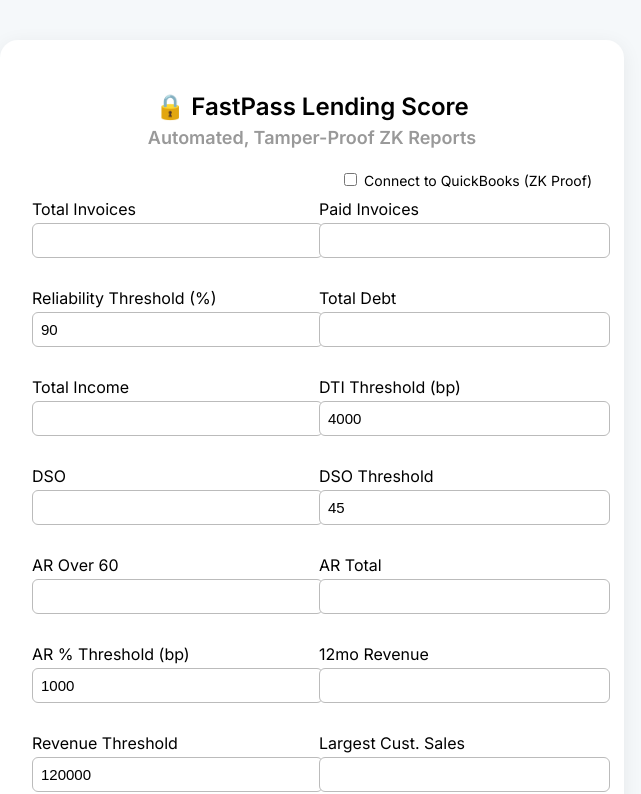
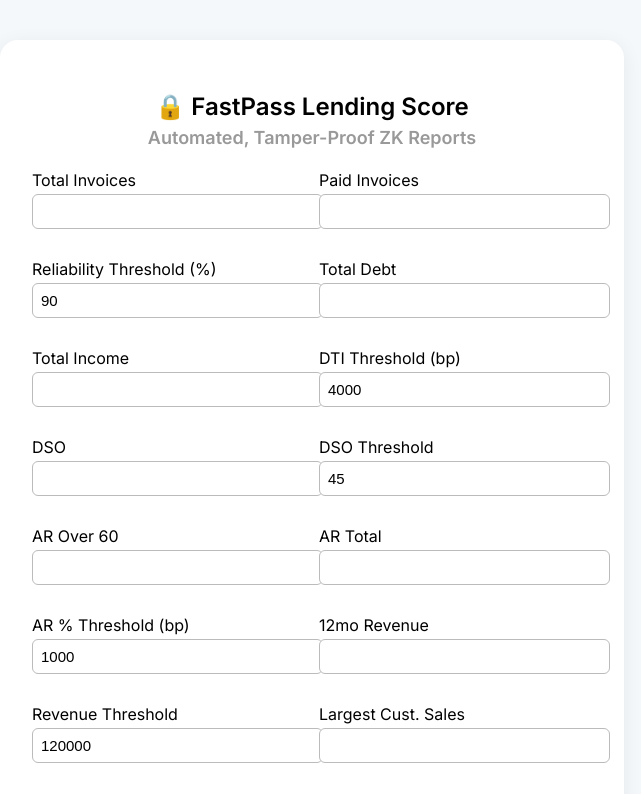
Before and after one commit to Lpierzina/zkInvoiceFactoring, a React (Create React App) app in the folder frontend2/: page / in a window 1280 px wide. Shown: the top 794 px of the page, without its empty margins (328-969 px from the left). Built offline with nearby package versions, Linux system fonts and the light colour scheme.

Commit message:
100 percent zk proofs

```diff
--- a/frontend2/src/App.js
+++ b/frontend2/src/App.js
@@ -1,35 +1,33 @@
-import React, { useState} from "react";
+import React, { useState, useEffect } from "react";
 
 const API_URL = "https://zkinvoice-backend-f15c33da94bc.herokuapp.com/api/prove-reliability";
 
-
-
 export default function App() {
+  // Expanded state for ALL 6 ZK checks
   const [inputs, setInputs] = useState({
     total_invoices: "",
     paid_invoices: "",
     threshold_percent: 90,
     total_debt: "",
     total_income: "",
-    dti_threshold_bp: 4000,
+    dti_threshold_bp: 4000,             // 40.00%
     dso: "",
     dso_threshold: 45,
     ar_over60: "",
     ar_total: "",
-    ar_pct_threshold_bp: 1000,
+    ar_pct_threshold_bp: 1000,          // 10.00%
     revenue12mo: "",
-    revenue_threshold: 120000,
+    revenue_threshold: 120000,          // $120,000 (12mo)
     largest_cust_sales: "",
     total_sales: "",
-    concentration_threshold_bp: 5000
+    concentration_threshold_bp: 5000    // 50.00%
   });
 
   const [loading, setLoading] = useState(false);
   const [proof, setProof] = useState(null);
   const [error, setError] = useState(null);
-  const [manualMode, setManualMode] = useState(true);
 
-  // Update input fields
+  // === Update input fields ===
   function handleChange(e) {
     setInputs((prev) => ({
       ...prev,
@@ -37,109 +35,13 @@
     }));
   }
 
-  // Manual logic for lender score
-  function calculateManualScorecard(values) {
-    const total_invoices = Number(values.total_invoices);
-    const paid_invoices = Number(values.paid_invoices);
-    const threshold_percent = Number(values.threshold_percent);
-    const total_debt = Number(values.total_debt);
-    const total_income = Number(values.total_income);
-    const dti_threshold_bp = Number(values.dti_threshold_bp);
-    const dso = Number(values.dso);
-    const dso_threshold = Number(values.dso_threshold);
-    const ar_over60 = Number(values.ar_over60);
-    const ar_total = Number(values.ar_total);
-    const ar_pct_threshold_bp = Number(values.ar_pct_threshold_bp);
-    const revenue12mo = Number(values.revenue12mo);
-    const revenue_threshold = Number(values.revenue_threshold);
-    const largest_cust_sales = Number(values.largest_cust_sales);
-    const total_sales = Number(values.total_sales);
-    const concentration_threshold_bp = Number(values.concentration_threshold_bp);
-
-    // Checks
-    const pctPaid = total_invoices > 0 ? (paid_invoices / total_invoices) * 100 : 0;
-    const reliable = pctPaid >= threshold_percent;
-    const dti = total_income > 0 ? (total_debt / total_income) * 10000 : 0; // basis points
-    const dtiPass = dti <= dti_threshold_bp;
-    const dsoPass = dso <= dso_threshold;
-    const ar_pct = ar_total > 0 ? (ar_over60 / ar_total) * 10000 : 0;
-    const arAgingPass = ar_pct <= ar_pct_threshold_bp;
-    const revenuePass = revenue12mo >= revenue_threshold;
-    const concentration = total_sales > 0 ? (largest_cust_sales / total_sales) * 10000 : 0;
-    const concentrationPass = concentration <= concentration_threshold_bp;
-
-    // Explanation
-    const criteria = [
-      {
-        key: "reliable",
-        label: "Invoice Reliability",
-        pass: reliable,
-        explanation: reliable
-          ? "Paid invoices meet threshold."
-          : "Paid invoices below threshold."
-      },
-      {
-        key: "dti",
-        label: "Debt-to-Income",
-        pass: dtiPass,
-        explanation: dtiPass
-          ? "DTI ratio is within safe bounds."
-          : "DTI ratio is too high."
-      },
-      {
-        key: "dso",
-        label: "DSO",
-        pass: dsoPass,
-        explanation: dsoPass
-          ? "DSO is within range."
-          : "DSO is too high."
-      },
-      {
-        key: "ar_aging",
-        label: "AR > 60 Days",
-        pass: arAgingPass,
-        explanation: arAgingPass
-          ? "AR aging is acceptable."
-          : "AR aging is too high."
-      },
-      {
-        key: "revenue",
-        label: "12mo Revenue",
-        pass: revenuePass,
-        explanation: revenuePass
-          ? "Revenue meets threshold."
-          : "Revenue below threshold."
-      },
-      {
-        key: "concentration",
-        label: "Customer Concentration",
-        pass: concentrationPass,
-        explanation: concentrationPass
-          ? "Customer concentration is safe."
-          : "Customer concentration too high."
-      }
-    ];
-    const overallPass = criteria.every((c) => c.pass === true);
-
-    return { proof: criteria.map(c => !!c.pass), criteria, overallPass };
-  }
-
-  // Form handler
+  // === ZK Prove button handler ===
   async function handleSubmit(e) {
     e.preventDefault();
-    setError(null);
     setLoading(true);
     setProof(null);
+    setError(null);
 
-    if (manualMode) {
-      // Local score, no backend call!
-      const localScore = calculateManualScorecard(inputs);
-      setProof({ ...localScore, nargoOutput: "Local JS calculation (no ZK proof)" });
-      setLoading(false);
-      return;
-    }
-
-    // Call backend for ZK/connected mode
     try {
       const res = await fetch(API_URL, {
         method: "POST",
@@ -183,39 +85,60 @@
       }}>
         <h2 style={{ textAlign: "center" }}>🔒 FastPass Lending Score <br /><span style={{fontSize:18, color:"#999"}}>Automated, Tamper-Proof ZK Reports</span></h2>
 
-        <div style={{display:"flex",justifyContent:"flex-end",marginBottom:10}}>
-          <label style={{fontSize:14}}>
-            <input
-              type="checkbox"
-              checked={!manualMode}
-              onChange={e => setManualMode(!e.target.checked)}
-              style={{marginRight:7}}
-            />
-            Connect to QuickBooks (ZK Proof)
-          </label>
-        </div>
-
         <form onSubmit={handleSubmit}>
           <div style={{display:"grid",gridTemplateColumns:"1fr 1fr",gap:14}}>
-            {/* Input fields */}
-            {Object.entries(inputs).map(([key, value]) => (
-              <label key={key}>
-                {fieldLabels[key] || key}
-                <br />
-                <input
-                  name={key}
-                  value={value}
-                  onChange={handleChange}
-                  type="number"
-                  min={0}
-                  required
-                  style={inputStyle}
-                />
-              </label>
-            ))}
+            {/* These can be made smarter with labels, QuickBooks integration, etc. */}
+            <label>Total Invoices<br/>
+              <input name="total_invoices" value={inputs.total_invoices} onChange={handleChange} type="number" min={1} required style={inputStyle} />
+            </label>
+            <label>Paid Invoices<br/>
+              <input name="paid_invoices" value={inputs.paid_invoices} onChange={handleChange} type="number" min={0} required style={inputStyle} />
+            </label>
+            <label>Reliability Threshold (%)<br/>
+              <input name="threshold_percent" value={inputs.threshold_percent} onChange={handleChange} type="number" min={50} max={100} required style={inputStyle} />
+            </label>
+            <label>Total Debt<br/>
+              <input name="total_debt" value={inputs.total_debt} onChange={handleChange} type="number" min={0} required style={inputStyle} />
+            </label>
+            <label>Total Income<br/>
+              <input name="total_income" value={inputs.total_income} onChange={handleChange} type="number" min={0} required style={inputStyle} />
+            </label>
+            <label>DTI Threshold (bp)<br/>
+              <input name="dti_threshold_bp" value={inputs.dti_threshold_bp} onChange={handleChange} type="number" min={0} max={10000} required style={inputStyle} />
+            </label>
+            <label>DSO<br/>
+              <input name="dso" value={inputs.dso} onChange={handleChange} type="number" min={0} required style={inputStyle} />
+            </label>
+            <label>DSO Threshold<br/>
+              <input name="dso_threshold" value={inputs.dso_threshold} onChange={handleChange} type="number" min={0} required style={inputStyle} />
+            </label>
+            <label>AR Over 60<br/>
+              <input name="ar_over60" value={inputs.ar_over60} onChange={handleChange} type="number" min={0} required style={inputStyle} />
+            </label>
+            <label>AR Total<br/>
+              <input name="ar_total" value={inputs.ar_total} onChange={handleChange} type="number" min={0} required style={inputStyle} />
+            </label>
+            <label>AR % Threshold (bp)<br/>
+              <input name="ar_pct_threshold_bp" value={inputs.ar_pct_threshold_bp} onChange={handleChange} type="number" min={0} max={10000} required style={inputStyle} />
+            </label>
+            <label>12mo Revenue<br/>
+              <input name="revenue12mo" value={inputs.revenue12mo} onChange={handleChange} type="number" min={0} required style={inputStyle} />
+            </label>
+            <label>Revenue Threshold<br/>
+              <input name="revenue_threshold" value={inputs.revenue_threshold} onChange={handleChange} type="number" min={0} required style={inputStyle} />
+            </label>
+            <label>Largest Cust. Sales<br/>
+              <input name="largest_cust_sales" value={inputs.largest_cust_sales} onChange={handleChange} type="number" min={0} required style={inputStyle} />
+            </label>
+            <label>Total Sales<br/>
+              <input name="total_sales" value={inputs.total_sales} onChange={handleChange} type="number" min={0} required style={inputStyle} />
+            </label>
+            <label>Concentration % Threshold (bp)<br/>
+              <input name="concentration_threshold_bp" value={inputs.concentration_threshold_bp} onChange={handleChange} type="number" min={0} max={10000} required style={inputStyle} />
+            </label>
           </div>
           <button disabled={loading} style={btnStyle}>
-            {loading ? "Scoring..." : manualMode ? "Score (Free)" : "Generate ZK Scorecard"}
+            {loading ? "Proving..." : "Generate ZK Scorecard"}
           </button>
         </form>
 
@@ -241,7 +164,7 @@
               {proof.overallPass == null && "— Not Enough Data to Score"}
             </div>
             <details style={{marginTop: 12}}>
-              <summary>Show Score Output</summary>
+              <summary>Show ZK Proof Output</summary>
               <pre style={{
                 background: "#eee", padding: 8, borderRadius: 6, fontSize: 13, overflowX: "auto"
               }}>{proof.nargoOutput}</pre>
@@ -261,26 +184,6 @@
   );
 }
 
-// --- Field Labels ---
-const fieldLabels = {
-  total_invoices: "Total Invoices",
-  paid_invoices: "Paid Invoices",
-  threshold_percent: "Reliability Threshold (%)",
-  total_debt: "Total Debt",
-  total_income: "Total Income",
-  dti_threshold_bp: "DTI Threshold (bp)",
-  dso: "DSO",
-  dso_threshold: "DSO Threshold",
-  ar_over60: "AR Over 60",
-  ar_total: "AR Total",
-  ar_pct_threshold_bp: "AR % Threshold (bp)",
-  revenue12mo: "12mo Revenue",
-  revenue_threshold: "Revenue Threshold",
-  largest_cust_sales: "Largest Cust. Sales",
-  total_sales: "Total Sales",
-  concentration_threshold_bp: "Concentration % Threshold (bp)"
-};
-
 // === Styles ===
 const inputStyle = {
   width: "100%", margin: "4px 0 16px 0", padding: 8,
```
